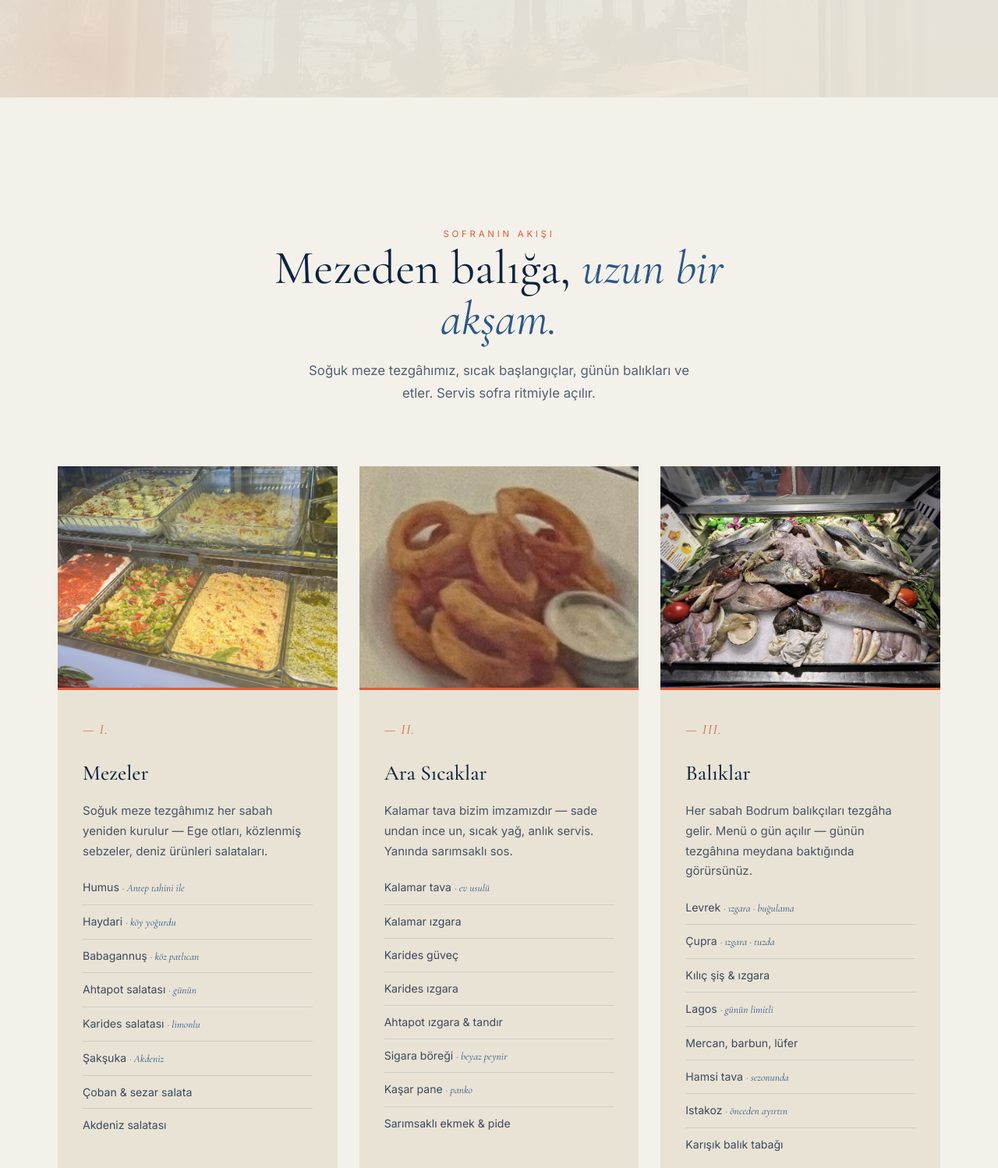
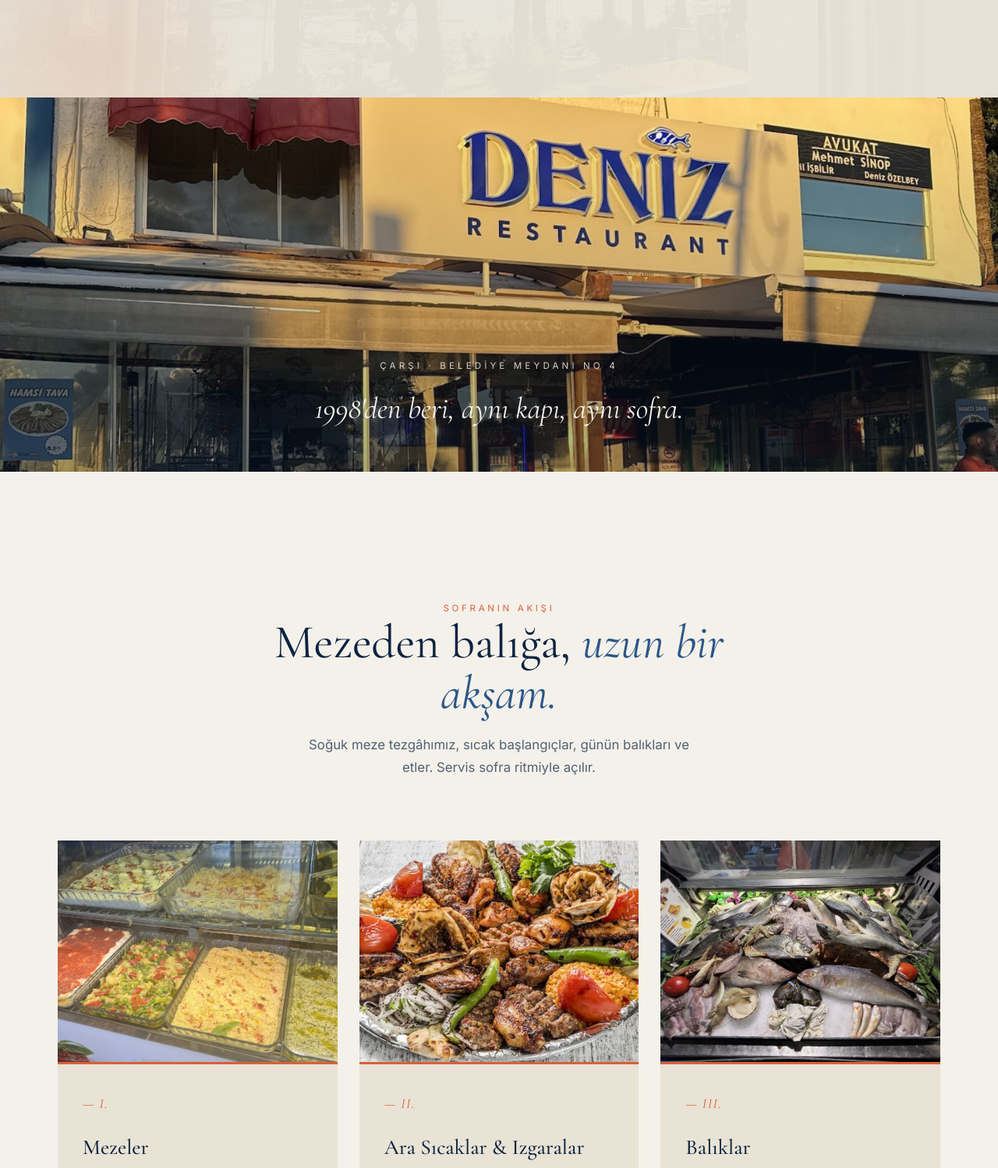
Before and after one commit to dagdelenbatu14-pixel/deniz-restaurant-bodrum, a plain HTML site: page index.html in a window 1280 px wide. Shown: the part 820-2318 px from the top of the page at 78% size. Drawn offline with nearby package versions, Linux system fonts and the light colour scheme.

Commit message:
Google Maps gerçek fotoğrafları: cephe banner + temiz Ara Sıcaklar + masa+marina
- DENIZ RESTAURANT cephe fotoğrafı menü üstüne tam genişlik banner olarak eklendi
  ('1998'den beri, aynı kapı, aynı sofra')
- Ara Sıcaklar kartının bulanık kalamar görseli temiz kebab/ızgara tabağıyla değiştirildi
- Mekân galerisine sunset masa + marina manzarası fotoğrafı eklendi (5 görsel toplam)

```diff
--- a/index.html
+++ b/index.html
@@ -74,6 +74,11 @@
 .section-head p { color: rgba(12,35,64,.7); max-width: 500px; margin: 0 auto; font-size: 1.05rem; }
 
 .menu { background: var(--pearl); }
+.cephe-banner { position: relative; height: clamp(280px, 38vw, 480px); background-image: url('images/cephe.jpg'); background-size: cover; background-position: center 40%; }
+.cephe-banner::after { content: ''; position: absolute; inset: 0; background: linear-gradient(180deg, rgba(12,35,64,0) 0%, rgba(12,35,64,.35) 100%); }
+.cephe-banner__caption { position: absolute; bottom: clamp(24px, 4vw, 48px); left: 0; right: 0; text-align: center; color: var(--pearl); z-index: 2; padding: 0 var(--pad); }
+.cephe-banner__caption .eyebrow { font-size: .72rem; letter-spacing: .36em; text-transform: uppercase; color: var(--pearl); opacity: .85; margin: 0 0 12px; }
+.cephe-banner__caption h2 { font-family: var(--f-display); font-weight: 400; font-style: italic; font-size: clamp(1.6rem, 3.2vw, 2.4rem); margin: 0; color: var(--pearl); letter-spacing: -0.005em; }
 .menu__strip { margin: 0 0 60px; height: clamp(120px, 14vw, 180px); background-image: url('images/yemek-deniz-mahsulleri.jpg?v=2'); background-size: contain; background-position: center; background-repeat: no-repeat; background-color: var(--pearl-2); border-top: 1px solid var(--line); border-bottom: 1px solid var(--line); }
 .menu__grid { display: grid; grid-template-columns: repeat(3, 1fr); gap: 28px; }
 .dish { background: var(--pearl-2); position: relative; display: flex; flex-direction: column; overflow: hidden; }
@@ -224,6 +229,13 @@
   </div>
 </section>
 
+<section class="cephe-banner" aria-label="Deniz Restaurant cephesi · Bodrum Çarşı">
+  <div class="cephe-banner__caption">
+    <p class="eyebrow">Çarşı · Belediye Meydanı no 4</p>
+    <h2>1998'den beri, aynı kapı, aynı sofra.</h2>
+  </div>
+</section>
+
 <section class="menu" id="menu">
   <div class="wrap">
     <header class="section-head">
@@ -251,11 +263,11 @@
         </div>
       </article>
       <article class="dish reveal">
-        <div class="dish__img" style="background-image:url('images/yemek-kalamar-tava.jpg?v=2');" aria-hidden="true"></div>
+        <div class="dish__img" style="background-image:url('images/yemek-tabak.jpg');" aria-hidden="true"></div>
         <div class="dish__body">
           <div class="dish__num">— II.</div>
-          <h3>Ara Sıcaklar</h3>
-          <p>Kalamar tava bizim imzamızdır — sade undan ince un, sıcak yağ, anlık servis. Yanında sarımsaklı sos.</p>
+          <h3>Ara Sıcaklar &amp; Izgaralar</h3>
+          <p>Kalamar tava, karides güveç, ızgara mezeler ve sofranın ortasına gelen karışık ızgara tabağı. Hepsi anlık, hepsi taze.</p>
           <ul>
             <li>Kalamar tava <em>· ev usulü</em></li>
             <li>Kalamar ızgara</li>
@@ -394,7 +406,10 @@
     </div>
     <div class="mekan__lead">
       <div class="mekan__photo reveal" style="background-image:url('images/icmekan-pencere.jpg?v=2');" aria-label="İçeride mavi tentenin altından dışarıya bakış"></div>
-      <div class="mekan__photo reveal" style="background-image:url('images/dis-palmiye.jpg?v=2'); background-position: center 40%;" aria-label="Mavi tentenin altından palmiyelerle marina manzarası"></div>
+      <div class="mekan__photo reveal" style="background-image:url('images/masa-marina.jpg');" aria-label="Marina manzarasına bakan sofrada balık ve mezeler"></div>
+    </div>
+    <div class="mekan__lead" style="grid-template-columns: 1fr;">
+      <div class="mekan__photo mekan__photo--full reveal" style="background-image:url('images/dis-palmiye.jpg?v=2'); background-position: center 40%;" aria-label="Mavi tentenin altından palmiyelerle marina manzarası"></div>
     </div>
   </div>
 </section>
```
Also changed, not shown: images/cephe.jpg (added), images/masa-marina.jpg (added), images/yemek-tabak.jpg (added).
